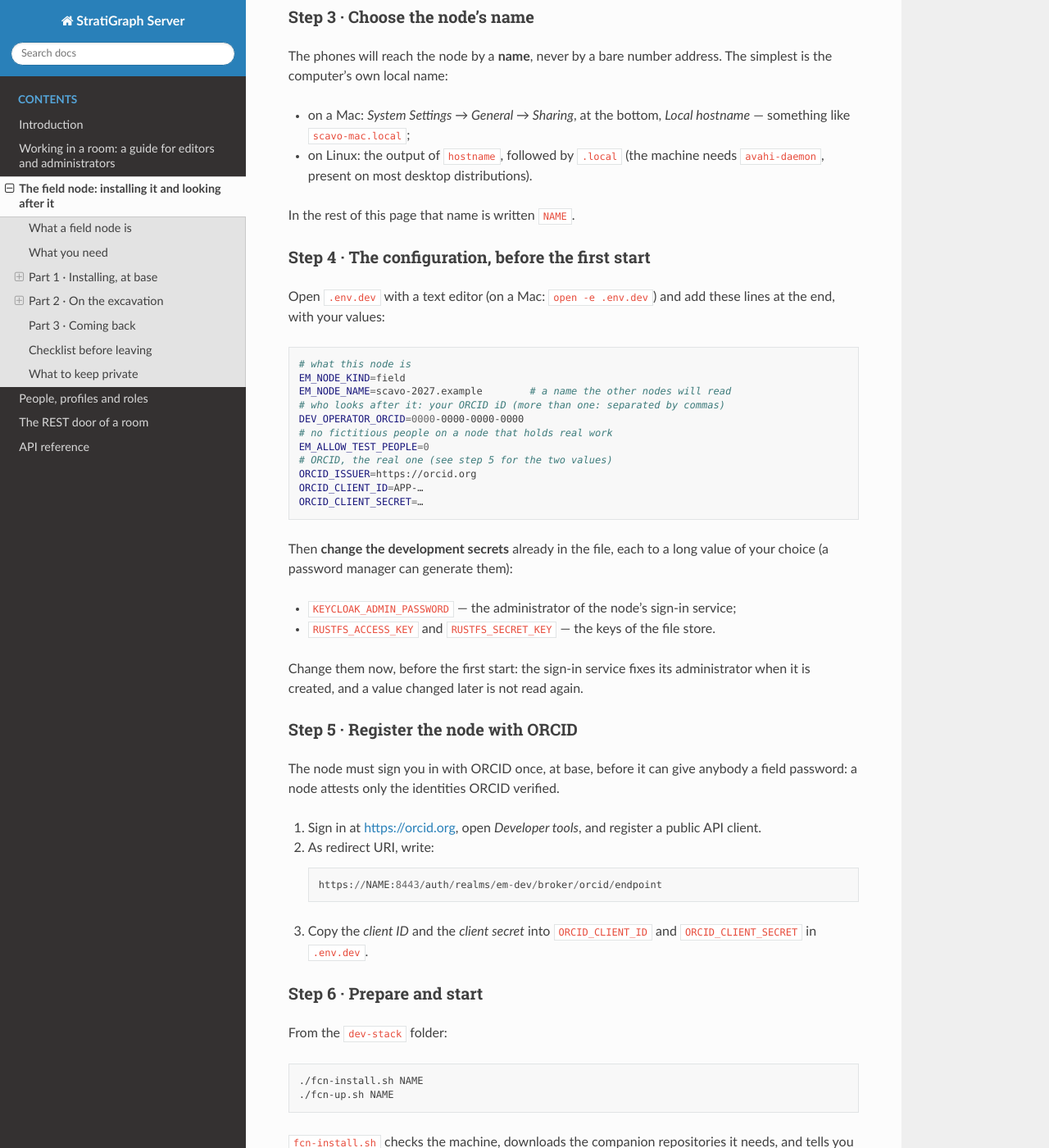
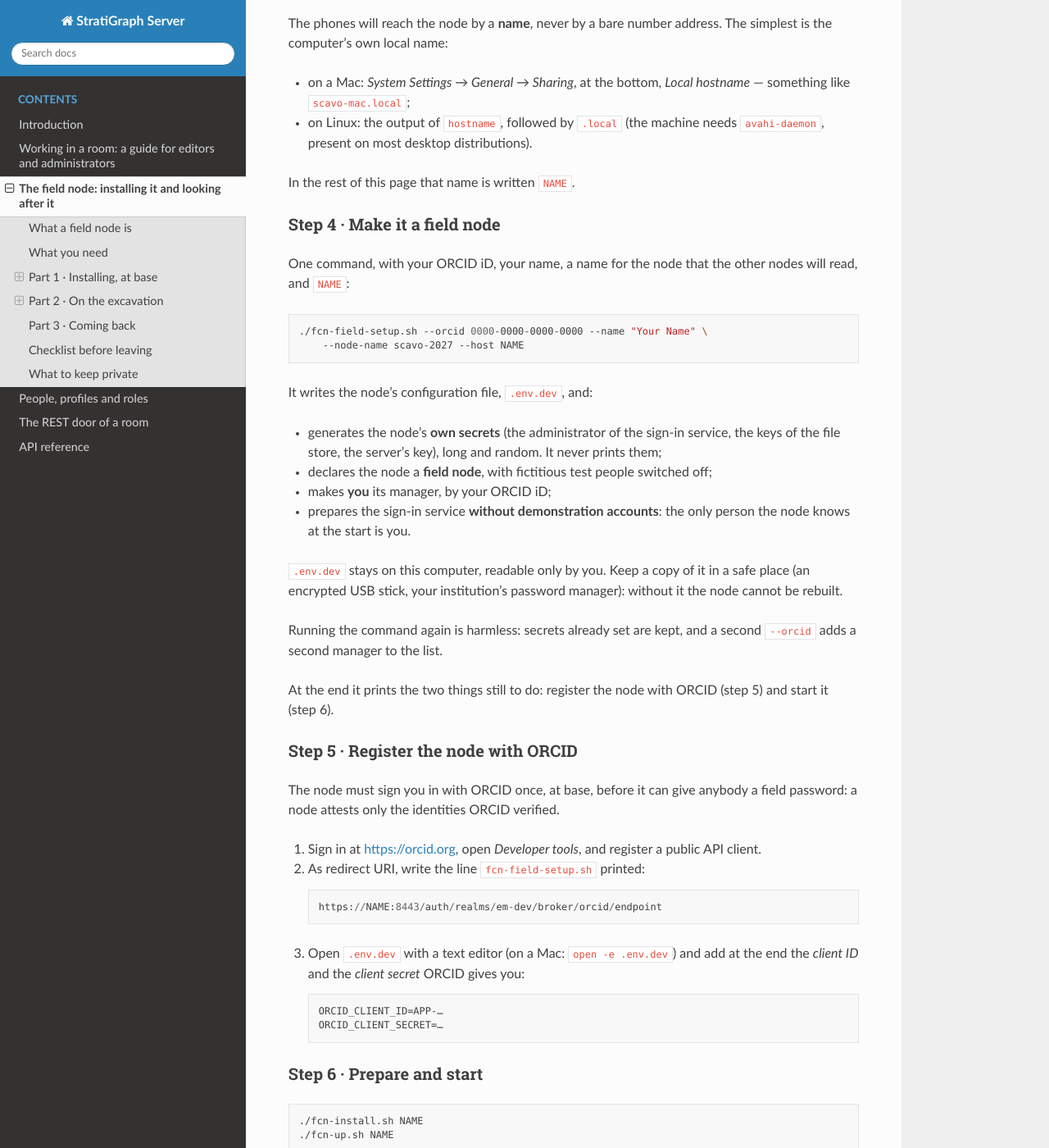
Before and after one commit to StratiGraph-ECCCH/stratigraph-server-doc, a Sphinx documentation site: the page built from docs/field-node.rst, in a window 1280 px wide and 1400 px high, scrolled down 1759 px. Shown: the whole window at 82% size. Built offline with Sphinx 7.4.7 and the Read the Docs theme 3.1.0, drawn with Linux system fonts in a browser that asks for light colours; some of the changed text lies outside the part shown.

Commit message:
The field node: one command makes it a field node (own secrets, no demonstration accounts, the manager by ORCID); accounts and field passwords survive fcn-down

```diff
--- a/docs/field-node.rst
+++ b/docs/field-node.rst
@@ -40,11 +40,10 @@ The node holds you to the safe defaults of its kind and tells you, in the
 console's *Node health* panel, what is still missing.
 
 .. note::
-   The field node is installed today with the scripts of the development stack
-   (the ``dev-stack`` folder of the server's repository). They are the scripts
-   used on the pilots, and they work offline. Because they come from development,
-   a few values must be changed **before the first start**: the steps below say
-   which, and why.
+   The field node is installed with the scripts in the ``dev-stack`` folder of
+   the server's repository, the same used on the pilots, and it works offline.
+   One command, ``fcn-field-setup.sh``, turns them into a field node: the
+   node's own secrets, no demonstration accounts, you as its manager.
 
 What you need
 -------------
@@ -87,10 +86,8 @@ Choose a folder for the node (here: ``~/stratigraph``) and download the server:
    mkdir -p ~/stratigraph && cd ~/stratigraph
    git clone https://github.com/StratiGraph-ECCCH/stratigraph-server.git
    cd stratigraph-server/dev-stack
-   cp .env.dev.example .env.dev
 
-``.env.dev`` is the node's configuration file. It stays on this computer and is
-never shared.
+Every command from here on is typed in this ``dev-stack`` folder.
 
 Step 3 · Choose the node's name
 ~~~~~~~~~~~~~~~~~~~~~~~~~~~~~~~
@@ -105,34 +102,36 @@ The simplest is the computer's own local name:
 
 In the rest of this page that name is written ``NAME``.
 
-Step 4 · The configuration, before the first start
-~~~~~~~~~~~~~~~~~~~~~~~~~~~~~~~~~~~~~~~~~~~~~~~~~~
+Step 4 · Make it a field node
+~~~~~~~~~~~~~~~~~~~~~~~~~~~~~
 
-Open ``.env.dev`` with a text editor (on a Mac: ``open -e .env.dev``) and add
-these lines at the end, with your values:
+One command, with your ORCID iD, your name, a name for the node that the other
+nodes will read, and ``NAME``:
 
 .. code-block:: bash
 
-   # what this node is
-   EM_NODE_KIND=field
-   EM_NODE_NAME=scavo-2027.example        # a name the other nodes will read
-   # who looks after it: your ORCID iD (more than one: separated by commas)
-   DEV_OPERATOR_ORCID=0000-0000-0000-0000
-   # no fictitious people on a node that holds real work
-   EM_ALLOW_TEST_PEOPLE=0
-   # ORCID, the real one (see step 5 for the two values)
-   ORCID_ISSUER=https://orcid.org
-   ORCID_CLIENT_ID=APP-…
-   ORCID_CLIENT_SECRET=…
+   ./fcn-field-setup.sh --orcid 0000-0000-0000-0000 --name "Your Name" \
+       --node-name scavo-2027 --host NAME
 
-Then **change the development secrets** already in the file, each to a long
-value of your choice (a password manager can generate them):
+It writes the node's configuration file, ``.env.dev``, and:
 
-* ``KEYCLOAK_ADMIN_PASSWORD`` — the administrator of the node's sign-in service;
-* ``RUSTFS_ACCESS_KEY`` and ``RUSTFS_SECRET_KEY`` — the keys of the file store.
+* generates the node's **own secrets** (the administrator of the sign-in
+  service, the keys of the file store, the server's key), long and random. It
+  never prints them;
+* declares the node a **field node**, with fictitious test people switched off;
+* makes **you** its manager, by your ORCID iD;
+* prepares the sign-in service **without demonstration accounts**: the only
+  person the node knows at the start is you.
 
-Change them now, before the first start: the sign-in service fixes its
-administrator when it is created, and a value changed later is not read again.
+``.env.dev`` stays on this computer, readable only by you. Keep a copy of it in a
+safe place (an encrypted USB stick, your institution's password manager):
+without it the node cannot be rebuilt.
+
+Running the command again is harmless: secrets already set are kept, and a
+second ``--orcid`` adds a second manager to the list.
+
+At the end it prints the two things still to do: register the node with ORCID
+(step 5) and start it (step 6).
 
 Step 5 · Register the node with ORCID
 ~~~~~~~~~~~~~~~~~~~~~~~~~~~~~~~~~~~~~
@@ -142,17 +141,18 @@ field password: a node attests only the identities ORCID verified.
 
 1. Sign in at https://orcid.org, open *Developer tools*, and register a public
    API client.
-2. As redirect URI, write::
+2. As redirect URI, write the line ``fcn-field-setup.sh`` printed::
 
       https://NAME:8443/auth/realms/em-dev/broker/orcid/endpoint
 
-3. Copy the *client ID* and the *client secret* into ``ORCID_CLIENT_ID`` and
-   ``ORCID_CLIENT_SECRET`` in ``.env.dev``.
+3. Open ``.env.dev`` with a text editor (on a Mac: ``open -e .env.dev``) and add
+   at the end the *client ID* and the *client secret* ORCID gives you::
+
+      ORCID_CLIENT_ID=APP-…
+      ORCID_CLIENT_SECRET=…
 
 Step 6 · Prepare and start
 ~~~~~~~~~~~~~~~~~~~~~~~~~~
-
-From the ``dev-stack`` folder:
 
 .. code-block:: bash
 
@@ -161,9 +161,9 @@ From the ``dev-stack`` folder:
 
 ``fcn-install.sh`` checks the machine, downloads the companion repositories it
 needs, and tells you in plain words anything that is missing — it never installs
-system software by itself. ``fcn-up.sh`` starts everything. The first start
-takes several minutes (the images are built); after that a start takes about
-fifteen seconds.
+system software by itself. ``fcn-up.sh`` starts everything, and on a field node
+it also creates your account. The first start takes several minutes (the images
+are built); after that a start takes about fifteen seconds.
 
 Step 7 · Trust the node's certificate on this computer
 ~~~~~~~~~~~~~~~~~~~~~~~~~~~~~~~~~~~~~~~~~~~~~~~~~~~~~~~
@@ -181,26 +181,10 @@ door — in the browser.
 Step 8 · Become the node's manager
 ~~~~~~~~~~~~~~~~~~~~~~~~~~~~~~~~~~
 
-The node lets in, through ORCID, only the iDs it already knows. The first one,
-yours, is written by hand; everybody else arrives from the console.
-
-1. In the ``dev-stack`` folder, open ``accredited.yaml`` and replace the
-   demonstration entries with yours::
-
-      accredited:
-        - orcid: 0000-0000-0000-0000
-          name: Your Name
-
-   Then create your account on the node:
-
-   .. code-block:: bash
-
-      ./accredit.sh
-
-2. Open the console, https://NAME:8443/em/admin/ , and choose *Sign in with
-   ORCID*. ORCID links your account the first time. Your iD is the one in
-   ``DEV_OPERATOR_ORCID``, so you enter as **super-administrator**.
-3. Give yourself the **field password** you will use on the excavation, where
+1. Open the console, https://NAME:8443/em/admin/ , and choose *Sign in with
+   ORCID*. ORCID links your account the first time, and you enter as
+   **super-administrator**.
+2. Give yourself the **field password** you will use on the excavation, where
    ORCID cannot be reached:
 
    .. code-block:: bash
@@ -209,24 +193,12 @@ yours, is written by hand; everybody else arrives from the console.
 
    It asks for the password twice and shows nothing on screen. At your first
    field sign-in the node asks you to choose your own.
-4. In *Node health*, the card *What kind of node* says **field node** and lists
+3. In *Node health*, the card *What kind of node* says **field node** and lists
    what is still missing. At this point it normally says that the node trusts no
-   node yet: that is step 10.
+   node yet: that is the next step.
 
-Step 9 · Switch off the demonstration accounts
-~~~~~~~~~~~~~~~~~~~~~~~~~~~~~~~~~~~~~~~~~~~~~~
-
-The development sign-in service carries a few demonstration accounts (``dev``,
-``viewer``, ``editor``, ``editor2``, ``outsider``) with known passwords. On a node
-that holds real work they are switched off:
-
-1. Open https://NAME:8443/auth/admin/ and sign in as ``admin`` with the
-   ``KEYCLOAK_ADMIN_PASSWORD`` you chose.
-2. Top left, choose the realm **em-dev**, then *Users*.
-3. Open each of the five accounts and turn **Enabled** off. Save.
-
-Step 10 · Exchange keys with the institutional node
-~~~~~~~~~~~~~~~~~~~~~~~~~~~~~~~~~~~~~~~~~~~~~~~~~~~
+Step 9 · Exchange keys with the institutional node
+~~~~~~~~~~~~~~~~~~~~~~~~~~~~~~~~~~~~~~~~~~~~~~~~~~
 
 The two nodes must trust each other once, so that the team's package can be
 accepted. It is done by the two managers, on the phone or face to face.
```
Also changed, not shown: other parts of docs/field-node.rst (+2 -2 lines).
